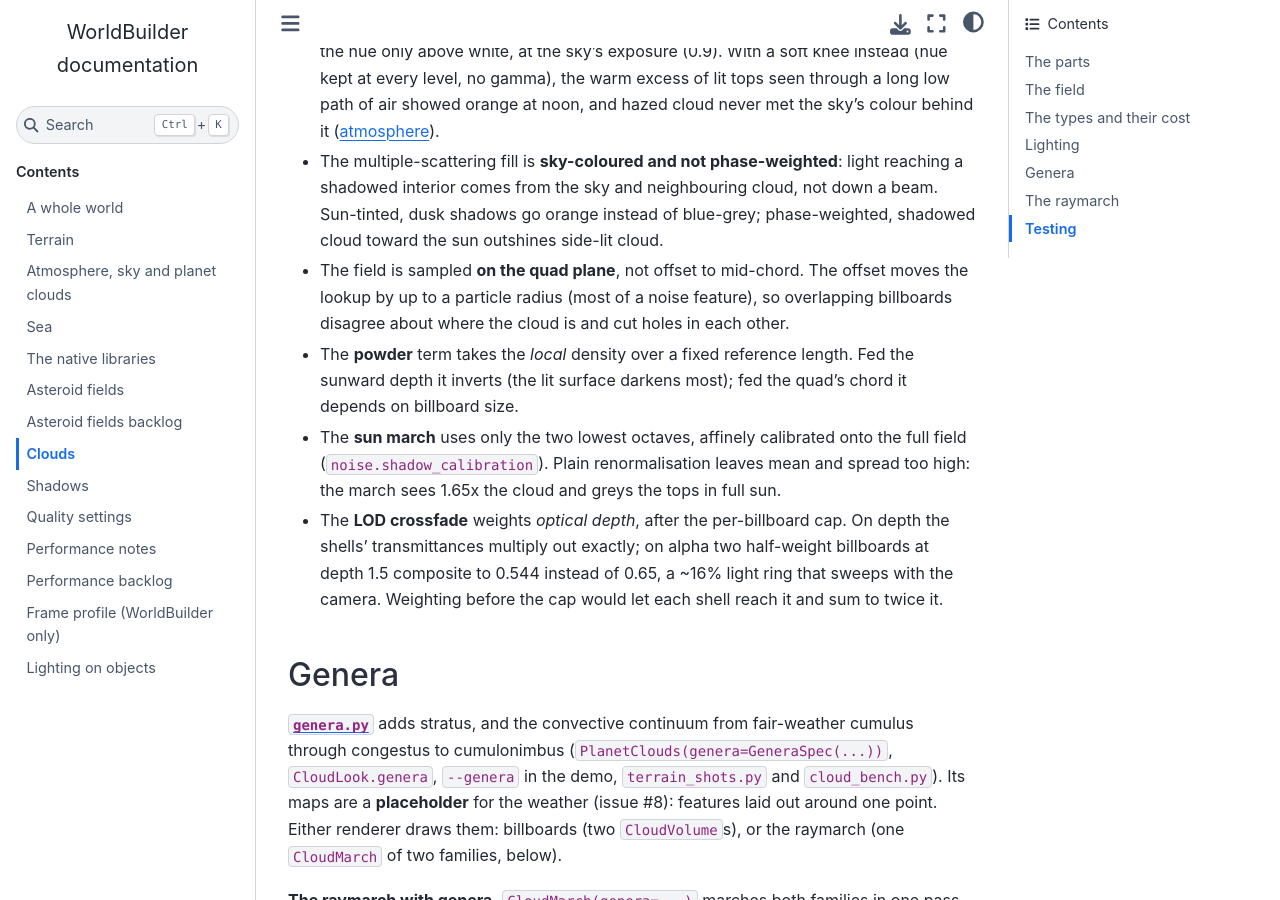
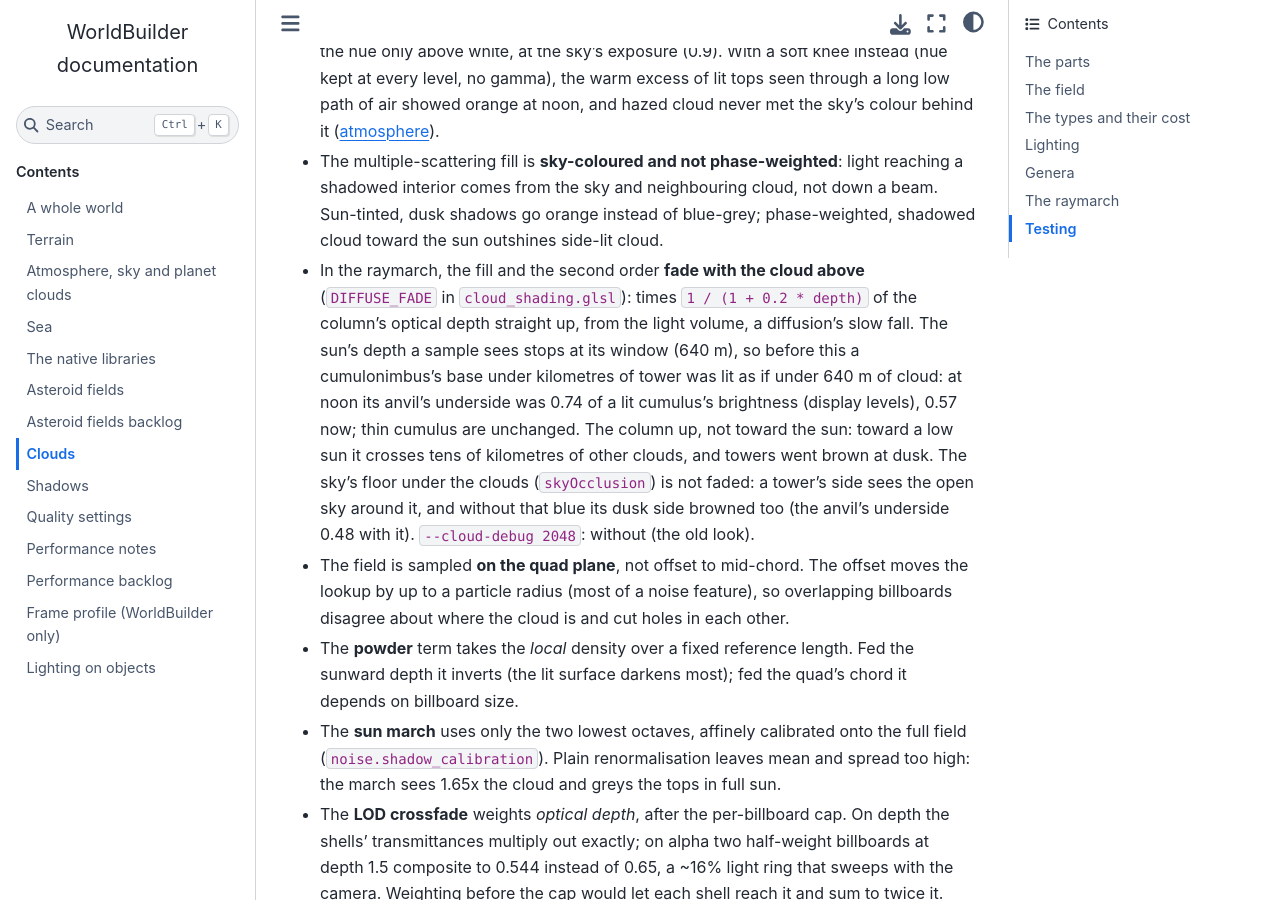
Before and after one commit to JoeDalton/WorldBuilder, a Sphinx documentation site: the page built from docs/source/clouds.md, in a window 1280 px wide and 900 px high, scrolled down 3964 px. Built offline with Sphinx 7.4.7 and the Sphinx Book theme 1.1.4, drawn with Linux system fonts in a browser that asks for light colours; pages that are not in the unit, such as notebooks, are missing from menus.

Commit message:
Better cumulonimbus colors

```diff
--- a/docs/source/clouds.md
+++ b/docs/source/clouds.md
@@ -183,6 +183,19 @@ when broken:
   cloud, not down a beam. Sun-tinted, dusk shadows go orange instead of
   blue-grey; phase-weighted, shadowed cloud toward the sun outshines side-lit
   cloud.
+- In the raymarch, the fill and the second order **fade with the cloud
+  above** (`DIFFUSE_FADE` in `cloud_shading.glsl`): times
+  `1 / (1 + 0.2 * depth)` of the column's optical depth straight up, from the
+  light volume, a diffusion's slow fall. The sun's depth a sample sees stops
+  at its window (640 m), so before this a cumulonimbus's base under
+  kilometres of tower was lit as if under 640 m of cloud: at noon its
+  anvil's underside was 0.74 of a lit cumulus's brightness (display levels),
+  0.57 now; thin cumulus are unchanged. The column up, not toward the sun:
+  toward a low sun it crosses tens of kilometres of other clouds, and towers
+  went brown at dusk. The sky's floor under the clouds (`skyOcclusion`) is
+  not faded: a tower's side sees the open sky around it, and without that
+  blue its dusk side browned too (the anvil's underside 0.48 with it).
+  `--cloud-debug 2048`: without (the old look).
 - The field is sampled **on the quad plane**, not offset to mid-chord. The
   offset moves the lookup by up to a particle radius (most of a noise
   feature), so overlapping billboards disagree about where the cloud is and
```
Also changed, not shown: CHANGELOG.md (+5 -0 lines), RENDERING_PLAN.md (+2 -1 lines), 1 other file.
